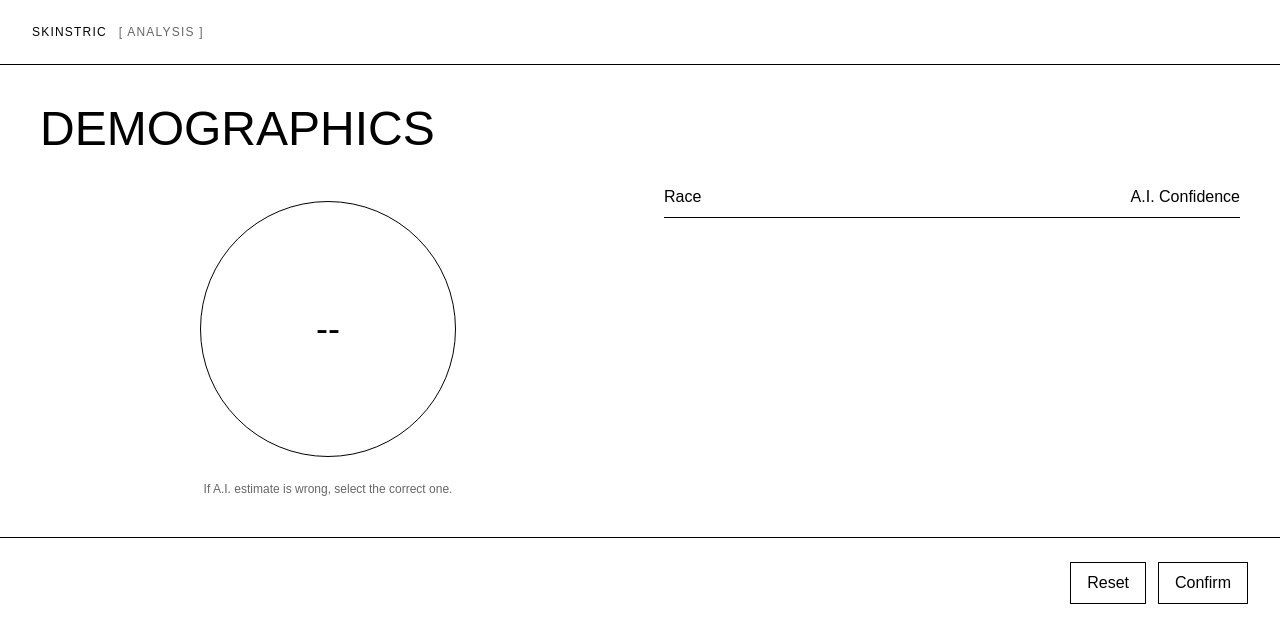
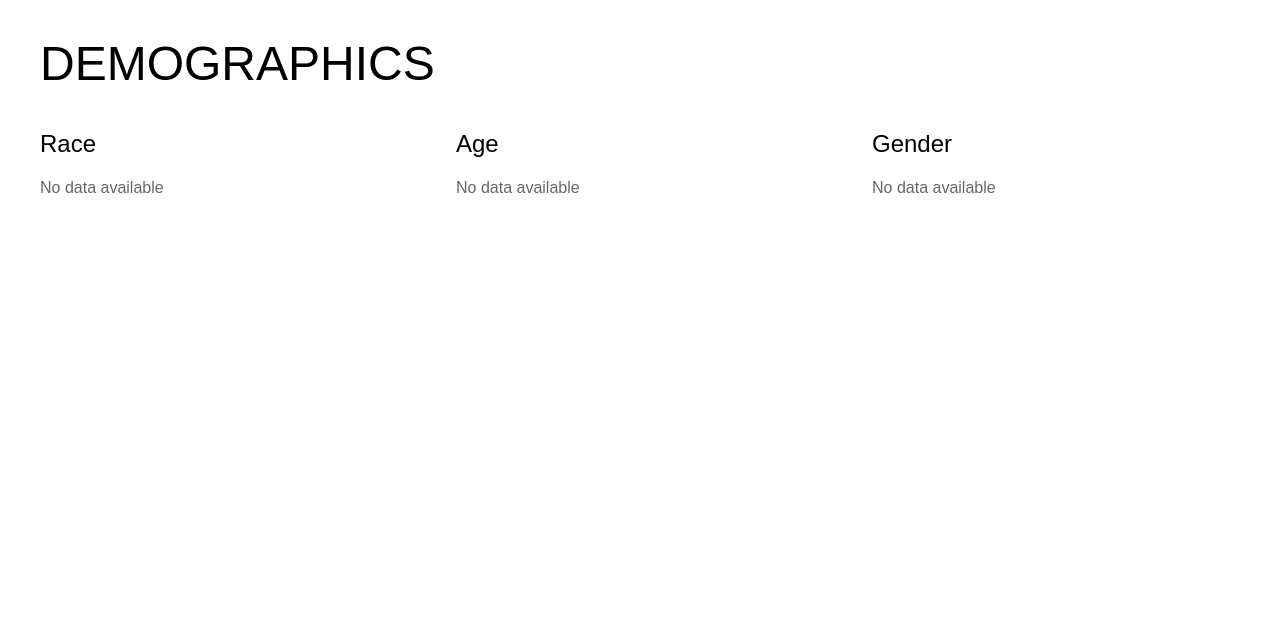
Before and after one commit to AngelMonoestereo/skinstric, a Next.js app: page /analysis in a window 1280 px wide. Shown: the top 642 px of the page. Built offline with nearby package versions, Linux system fonts and the light colour scheme.

Commit message:
feat: complete Phase 2 – upload & demographics

```diff
--- a/app/analysis/page.tsx
+++ b/app/analysis/page.tsx
@@ -2,87 +2,65 @@
 
 import { useEffect, useState } from 'react'
 
-type RaceData = Record<string, number>
+type DemographicData = Record<string, number>
 
 export default function AnalysisPage() {
-  const [race, setRace] = useState<RaceData>({})
+  const [race, setRace] = useState<DemographicData>({})
+  const [age, setAge] = useState<DemographicData>({})
+  const [gender, setGender] = useState<DemographicData>({})
+
+  const sortDesc = (obj: Record<string, number>) =>
+    Object.entries(obj)
+      .sort((a, b) => b[1] - a[1])
+      .reduce((acc, [k, v]) => {
+        acc[k] = v
+        return acc
+      }, {} as Record<string, number>)
 
   useEffect(() => {
     try {
-      const saved = localStorage.getItem('analysis-data')
+      const saved = localStorage.getItem('phase2-data')
       if (saved) {
         const parsed = JSON.parse(saved)
-        if (parsed?.race) {
-          // ordenar descendente
-          const sorted = Object.entries(parsed.race as Record<string, number>)
-            .sort((a, b) => (b[1] as number) - (a[1] as number))
-            .reduce((acc, [k, v]) => {
-              acc[k] = v as number
-              return acc
-            }, {} as RaceData)
+        console.log('Parsed localStorage:', parsed)
 
-          setRace(sorted)
-        }
+        if (parsed?.data?.race) setRace(sortDesc(parsed.data.race))
+        if (parsed?.data?.age) setAge(sortDesc(parsed.data.age))
+        if (parsed?.data?.gender) setGender(sortDesc(parsed.data.gender))
       }
     } catch (err) {
       console.error('Error loading analysis data', err)
     }
   }, [])
 
-  return (
-    <main className="min-h-screen bg-white text-black">
-      {/* Top bar */}
-      <div className="flex items-center justify-between py-6 px-8 border-b text-xs tracking-widest">
-        <div className="flex gap-3">
-          <span className="font-medium">SKINSTRIC</span>
-          <span className="opacity-60">[ ANALYSIS ]</span>
-        </div>
-      </div>
-
-      <section className="p-10">
-        <h1 className="text-5xl font-light mb-8">DEMOGRAPHICS</h1>
-
-        <div className="grid grid-cols-2 gap-12">
-          {/* Main circle */}
-          <div className="flex flex-col items-center">
-            <p className="text-xl mb-4">{Object.keys(race)[0]}</p>
-            <div className="w-64 h-64 rounded-full border flex items-center justify-center text-4xl">
-              {race[Object.keys(race)[0]]
-                ? (race[Object.keys(race)[0]] * 100).toFixed(2) + '%'
-                : '--'}
-            </div>
-            <p className="mt-6 text-xs opacity-60 text-center">
-              If A.I. estimate is wrong, select the correct one.
-            </p>
-          </div>
-
-          {/* Race list */}
+  const renderBlock = (title: string, data: DemographicData) => (
     <div>
-            <div className="flex justify-between font-medium border-b pb-2">
-              <span>Race</span>
-              <span>A.I. Confidence</span>
-            </div>
-            {Object.entries(race).map(([k, v]) => (
+      <h2 className="text-2xl font-light mb-4">{title}</h2>
+      {Object.keys(data).length > 0 ? (
+        <div>
+          {Object.entries(data).map(([k, v]) => (
             <div
               key={k}
-                className="flex justify-between py-2 border-b last:border-none"
+              className="flex justify-between py-1 border-b last:border-none"
             >
               <span>{k}</span>
               <span>{(v * 100).toFixed(2)}%</span>
             </div>
           ))}
         </div>
+      ) : (
+        <p className="opacity-60">No data available</p>
+      )}
     </div>
-      </section>
+  )
 
-      {/* Bottom buttons */}
-      <div className="flex justify-end gap-3 px-8 py-6 border-t">
-        <button className="border px-4 py-2 hover:bg-black hover:text-white transition">
-          Reset
-        </button>
-        <button className="border px-4 py-2 hover:bg-black hover:text-white transition">
-          Confirm
-        </button>
+  return (
+    <main className="min-h-screen bg-white text-black p-10">
+      <h1 className="text-5xl font-light mb-10">DEMOGRAPHICS</h1>
+      <div className="grid grid-cols-3 gap-12">
+        {renderBlock('Race', race)}
+        {renderBlock('Age', age)}
+        {renderBlock('Gender', gender)}
       </div>
     </main>
   )
```
Also changed, not shown: app/upload/page.tsx (+8 -12 lines). Lines whose indentation alone changed are shown as unchanged.
